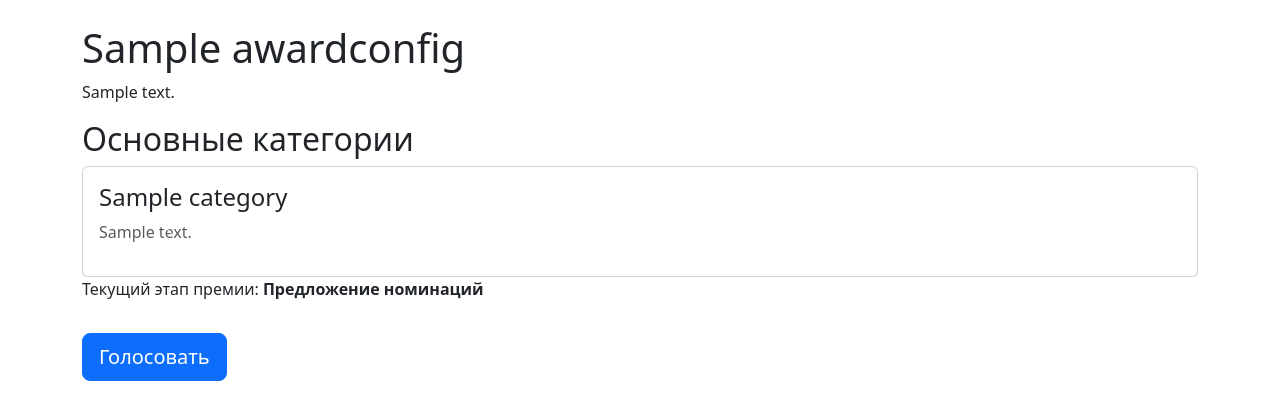
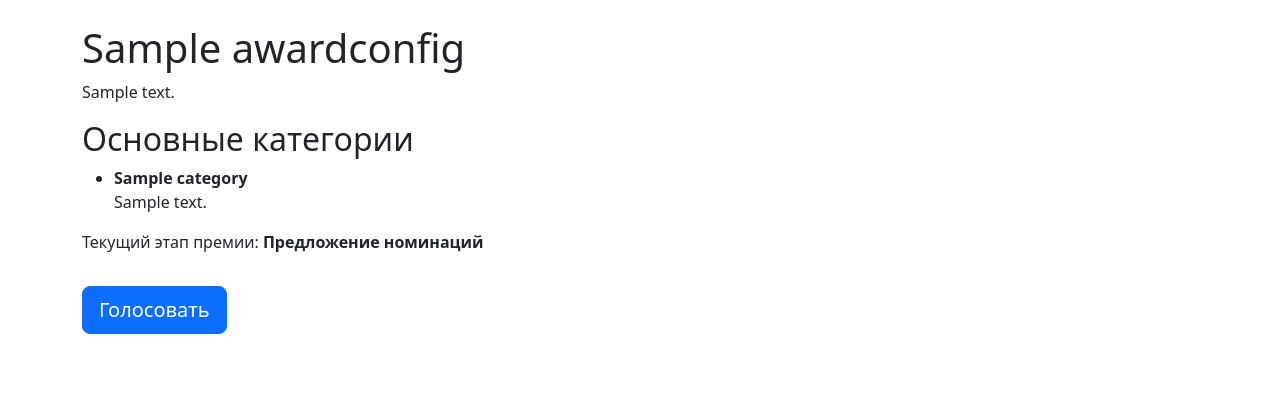
Before and after one commit to superznake/herzenboardstars, a Django app: page / in a window 1280 px wide. Shown: the part 56-476 px from the top of the page. Run offline with Django 4.2, Linux system fonts and the light colour scheme; tables that the repository leaves empty hold one stand-in row (values such as "Sample post"); some libraries are stand-ins or nearby versions.

Commit message:
Update index.html

```diff
--- a/templates/index.html
+++ b/templates/index.html
@@ -4,50 +4,21 @@
 <h1>{{ award_config.name }}</h1>
 
 {% if award_config.description %}
-    <p>{{ award_config.description }}</p>
+    <p>{{award_config.description }}</p>
 {% endif %}
 
 {% if main_categories %}
     <h2>Основные категории</h2>
-
-    <div id="categoriesCarousel" class="carousel slide" data-bs-ride="carousel">
-      <div class="carousel-inner">
-
-        {% for category in main_categories %}
-          <div class="carousel-item {% if forloop.first %}active{% endif %}">
-            <div class="card p-3 shadow-sm h-100">
-              <h4>{{ category.name }}</h4>
-
-              {% if category.description %}
-                <p class="text-muted">{{ category.description }}</p>
-              {% endif %}
-
-              {% if current_stage == 'suggest_nominee' %}
-                <a href="{% url 'suggest_nominee' category.id %}" class="btn btn-primary mt-2">
-                    Предложить номинанта
-                </a>
-              {% elif current_stage == 'voting' %}
-                <a href="{% url 'vote' category.id %}" class="btn btn-primary mt-2">
-                    Голосовать
-                </a>
-              {% endif %}
-            </div>
-          </div>
-        {% endfor %}
-
-      </div>
-
-      <!-- Навигация карусели -->
-      <button class="carousel-control-prev" type="button" data-bs-target="#categoriesCarousel" data-bs-slide="prev">
-        <span class="carousel-control-prev-icon" aria-hidden="true"></span>
-        <span class="visually-hidden">Предыдущая</span>
-      </button>
-      <button class="carousel-control-next" type="button" data-bs-target="#categoriesCarousel" data-bs-slide="next">
-        <span class="carousel-control-next-icon" aria-hidden="true"></span>
-        <span class="visually-hidden">Следующая</span>
-      </button>
-
-    </div>
+    <ul>
+    {% for category in main_categories %}
+        <li>
+            <strong>{{ category.name }}</strong>
+            {% if category.description %}
+                <p>{{category.description }}</p>
+            {% endif %}
+        </li>
+    {% endfor %}
+    </ul>
 {% endif %}
 
 <p>Текущий этап премии: <strong>{{ award_config.get_current_stage_display }}</strong></p>
@@ -56,9 +27,8 @@
     {% if not request.user.is_authenticated %}
         <a href="{% url 'login' %}?next={% url 'index' %}" class="btn btn-primary btn-lg mt-3">Голосовать</a>
     {% else %}
-        <a href="{% if current_stage == 'suggest_cat' %}{% url 'suggest_category' %}
-                  {% elif current_stage == 'suggest_nominee' or current_stage == 'voting' %}{% url 'categories_list' %}{% endif %}"
-           class="btn btn-primary btn-lg mt-3">Голосовать</a>
+        <a href="{% if current_stage == 'suggest_cat' %}{% url 'suggest_category' %} {% elif current_stage == 'suggest_nominee' or current_stage == 'voting' %}{% url 'categories_list' %}{% endif %}"
+    class="btn btn-primary btn-lg mt-3">Голосовать</a>
     {% endif %}
 {% elif current_stage == 'finished' %}
     <p class="mt-3">Текущий этап завершён. Ожидайте подсчёта голосов.</p>
```
